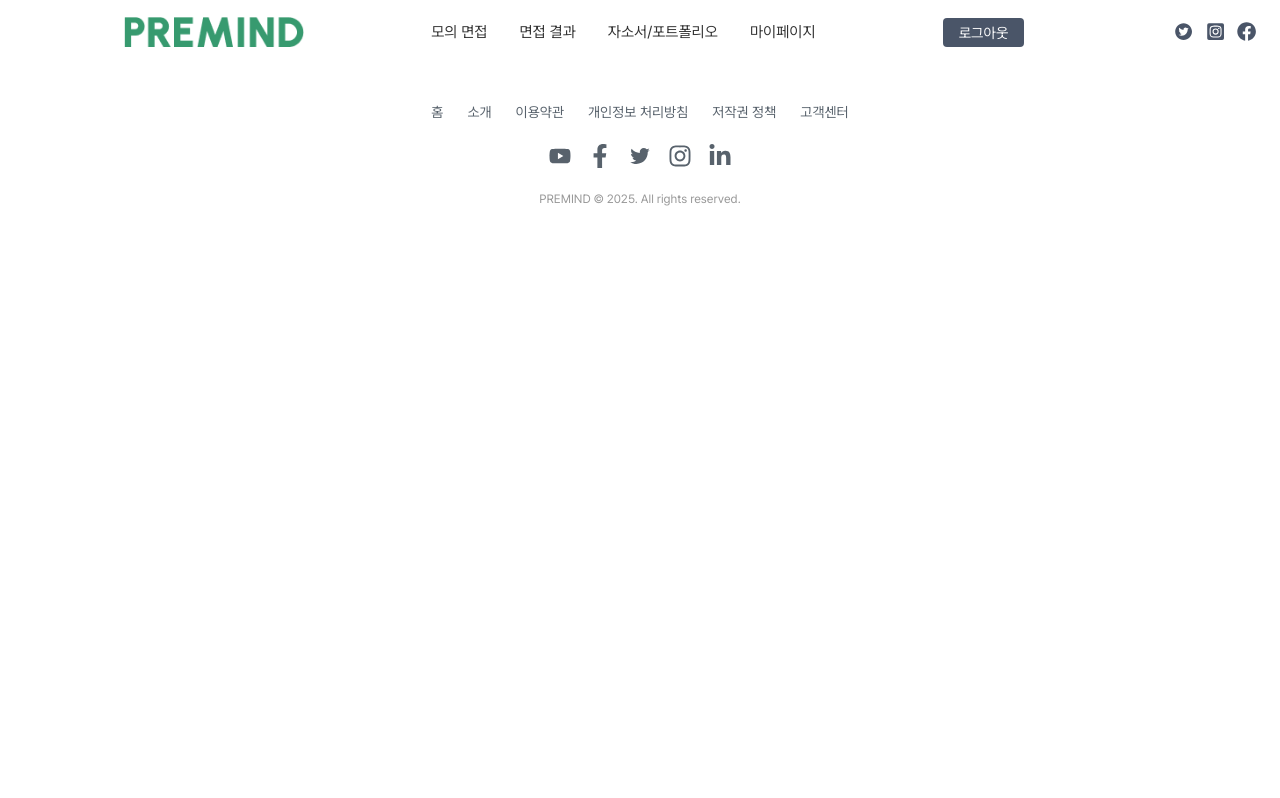
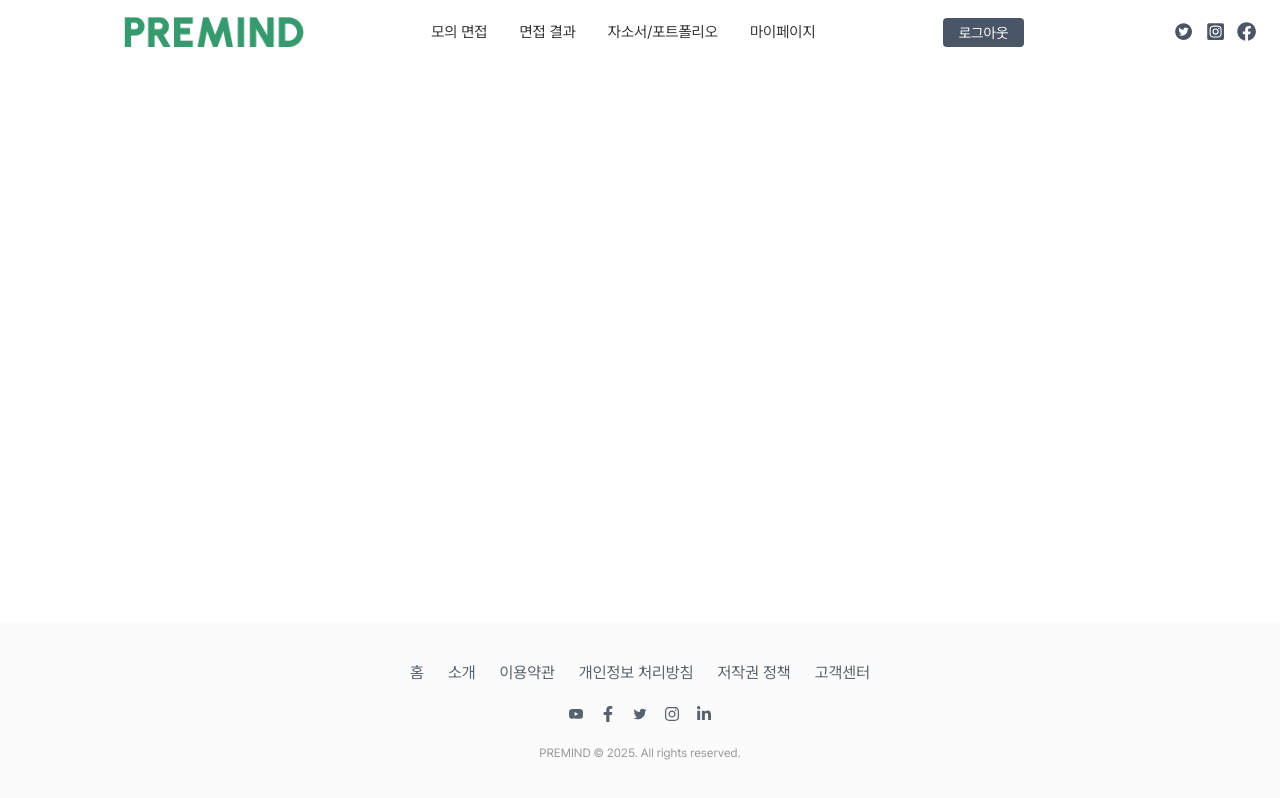
Before and after one commit to Hanium-Premind/Premind_FE, a React (Create React App) app: page /mypage in a window 1280 px wide. Built offline with nearby package versions, Linux system fonts and the light colour scheme.

Commit message:
feat: 면접 메인 완성

```diff
--- a/src/App.js
+++ b/src/App.js
@@ -5,11 +5,11 @@ import Home from './pages/Home';
 import Interview from './pages/Interview/InterviewMain';
 import Footer from './components/Footer';
 import Login from './pages/signInUp/Login';
+import Signup from './pages/signInUp/SignUp';
 
 // import InterviewRecords from './pages/Interview/InterviewRecords';
 // import Portfolio from './pages/Portfolio';
 // import MyPage from './pages/MyPage';
-// import Signup from './pages/signInUp/SignUp';
 
 
 const App = () => {
@@ -23,9 +23,10 @@ const App = () => {
               <Route path="/" element={<Home />} />
               <Route path="/interview" element={<Interview />} />
               <Route path="/login" element={<Login />} />
+              <Route path="/signup" element={<Signup />} />
               {/* <Route path="/portfolio" element={<Portfolio />} /> */}
               {/* <Route path="/mypage" element={<MyPage />} /> */}
-              {/* <Route path="/signup" element={<Signup />} /> */}
+
 
             </Routes>
             </main>
--- a/src/assets/sass/common.scss
+++ b/src/assets/sass/common.scss
@@ -18,7 +18,9 @@
   min-height: 100vh;
 
 }
-
+.app-content {
+  flex: 1;
+}
 .footer {
   position: static;
 }
--- a/src/assets/sass/interview.scss
+++ b/src/assets/sass/interview.scss
@@ -1,5 +1,6 @@
 
 .interview-setup {
+
   display: flex;
   width: 100%;
   flex-direction: column;
@@ -12,18 +13,20 @@
     color:#58626C;
     font-size: 1.5rem;
     text-align: center;
-    margin-top: 100px;
-    margin-bottom: 80px;
+    width: 100%;
+    margin: 100px auto 80px;
+    margin-bottom: 0;
   }
 
   .mode-cards {
+    margin: 100px auto 80px;
     width: 640px;
     height: 340px;
     flex-shrink: 0;
     display: flex;
     justify-content: space-between;
     gap: 16px;
-    margin-bottom: 60px;
+
 
     .mode-card {
       flex: 1;
@@ -96,10 +99,10 @@
   }
 
   .type-list {
+    margin: 100px auto 80px;
     align-items: left;
     width: 100%;
     max-width: 640px;
-    margin-top: 60px;
     background-color: #FBFBFB;
     font-family: 'Pretendard Variable';
     color: #58626C;
@@ -205,23 +208,21 @@
 
 /* ─── 면접관 유형 섹션 ─── */
 .interviewer-section {
-  width: 100%;
+  max-width: 640px;
+  margin: 100px auto 80px;
   background-color: #FBFBFB;
   padding: 60px 20px;
   font-family: 'Pretendard Variable';
 
   .section-title {
-     max-width: 640px;
     font-size: 1.5rem;
     font-weight: 600;
     color: #58626C;
-    margin-bottom: 8px;
   }
   .section-sub {
     font-size: 0.95rem;
     color: #58626C;
     max-width: 640px;
-    margin-bottom: 40px;
   }
 
   .interviewer-cards {
@@ -233,6 +234,7 @@
     margin: 0 auto;
 
     .interviewer-card {
+      margin-top: 10%;
       flex: 1;
       padding: 24px;
       display: flex;
@@ -276,12 +278,16 @@
         border-radius: 20px;
         font-size: 1rem;
         cursor: pointer;
-      }
 
-      &.active .select-btn {
-        background: #fff;
-        color: #379A6F;
-        border: 2px solid #379A6F;
+
+          &.active {
+          /* 카드가 활성화 됐을 때 (예: 그림자, 배경 등) */
+
+            background-color: #fff;
+            color: #379A6F;
+            border: 2px solid #379A6F;
+          }
+        }
       }
     }
   }
@@ -303,11 +309,11 @@
   }
 
   .section-title {
+    margin: 100px auto 80px;
     font-size: 1.75rem;
     font-weight: 600;
     color: #58626C;
     margin-bottom: 16px;
-    text-align: left;
   }
 
   /* 드롭다운 박스 래퍼 */
@@ -402,13 +408,14 @@
   }
 }
 
-/* COMPLETE 버튼 스타일 (페이지 하단 우측)       */
 .complete-container {
+  background-color: #fff;
   width: 100%;
-  padding: 0 20px 40px;
+  margin: 80px auto 80px auto;
+  padding: 0 20px;
   display: flex;
   justify-content: flex-end;
-  align-items: center;
+
 
   .complete-btn {
     background: #379A6F;
@@ -425,4 +432,3 @@
     }
   }
 }
-}
--- a/src/assets/sass/login.scss
+++ b/src/assets/sass/login.scss
@@ -72,8 +72,10 @@
     }
 
     .login-btn {
+
+      text-align: center;
       margin-top: 24px;
-      padding: 12px 0;
+      padding: 12px 48px;
       background: #379A6F;
       color: #fff;
       border: none;
--- a/src/components/footer.scss
+++ b/src/components/footer.scss
@@ -1,50 +1,39 @@
+
+
 .footer {
-
-  height:10rem;
+  background-color: #FBFBFB;
   padding: 40px 20px;
   text-align: center;
   font-family: 'Pretendard Variable';
   color: #58626C;
+
+  /* flex children 배치 */
   display: flex;
   flex-direction: column;
+  align-items: center;
+  gap: 24px;
+
+  /* 내부 너비 제한 (옵션) */
+  .footer__inner {
+    width: 100%;
+    max-width: 1920px;
+    margin: 0 auto;
+  }
 
   &__menu {
     display: flex;
     justify-content: center;
     flex-wrap: wrap;
     gap: 24px;
-    margin-bottom: 24px;
+    list-style: none;
     padding: 0;
-    list-style: none;
-
-    li {
-      cursor: pointer;
-      font-size: 0.875rem;
-      color: #58626C;
-      transition: color 0.2s;
-
-      &:hover {
-        color: #379A6F;
-      }
-    }
+    margin: 0;
   }
 
   &__social {
     display: flex;
     justify-content: center;
     gap: 16px;
-    margin-bottom: 24px;
-
-    svg {
-      font-size: 1.5rem;
-      color: #58626C;
-      cursor: pointer;
-      transition: color 0.2s;
-
-      &:hover {
-        color: #379A6F;
-      }
-    }
   }
 
   &__copy {
--- a/src/pages/Interview/InterviewMain.jsx
+++ b/src/pages/Interview/InterviewMain.jsx
@@ -215,24 +215,19 @@ export default function InterviewSetup() {
         <p className="section-sub">
           이번 면접을 진행할 면접관을 선택해 주세요
         </p>
+
         <div className="interviewer-cards">
           {INTERVIEWERS.map(iv => (
-            <div
-              key={iv.id}
-              className={`interviewer-card ${
-                selectedInterviewer === iv.id ? 'active' : ''
-              }`}
-              onClick={() => setSelectedInterviewer(iv.id)}
-            >
+            <div key={iv.id} className="interviewer-card">
               <img src={iv.icon} alt={iv.title} className="iv-icon" />
-              <p>{iv.title}</p>
+              <p className="iv-title">{iv.title}</p>
               <p className="iv-desc1">{iv.desc1}</p>
               <p className="iv-desc2">{iv.desc2}</p>
+
+              {/* 버튼에만 onClick과 active 클래스를 줍니다 */}
               <button
-                className="select-btn"
-                onClick={e => {
-                  e.stopPropagation();
-                }}
+                className={`select-btn ${selectedInterviewer === iv.id ? 'active' : ''}`}
+                onClick={() => setSelectedInterviewer(iv.id)}
               >
                 선택
               </button>
@@ -240,6 +235,7 @@ export default function InterviewSetup() {
           ))}
         </div>
       </section>
+
 
       {/* 5. 자소서 & 포폴*/}
       <section className="paper-section">
@@ -293,9 +289,9 @@ export default function InterviewSetup() {
         </div>
       </section>
 
-      <div className="complete-container">
+      <section className="complete-container">
         <button className="complete-btn">면접 설정완료</button>
-      </div>
-    </div>
+      </section>
+  </div>
   );
 }
```
